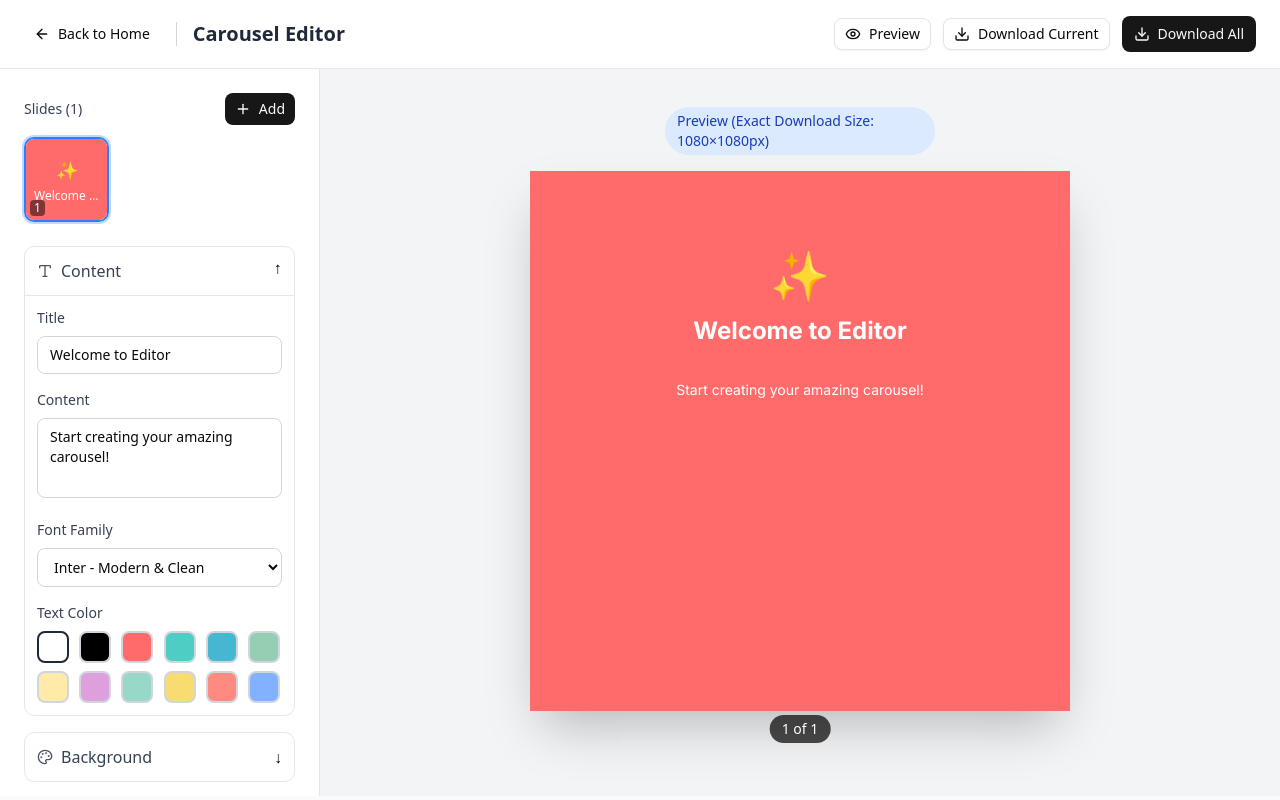
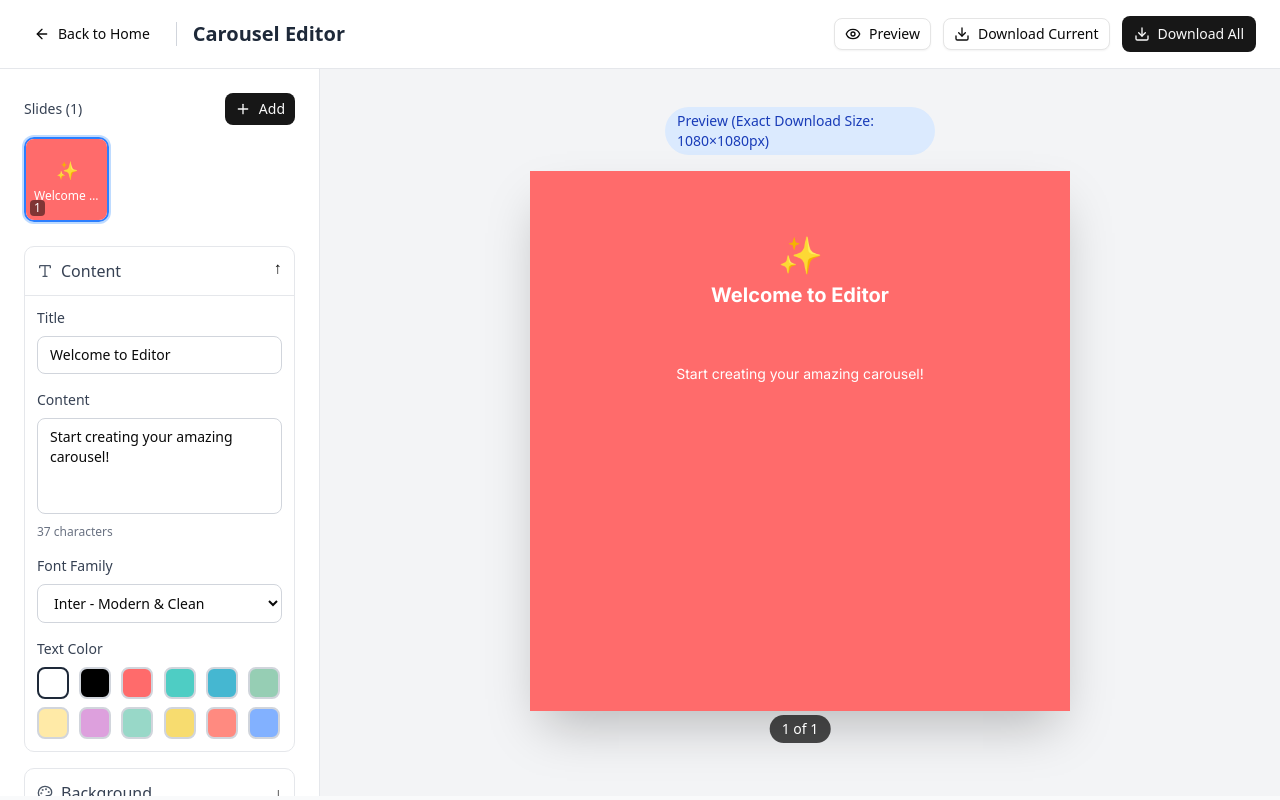
Before and after one commit to Habib7442/carouselly, a Next.js app: page /editor in a window 1280 px wide. Built offline with nearby package versions, Linux system fonts and the light colour scheme.

Commit message:
Fix text overflow and hashtag visibility issues

```diff
--- a/app/editor/page.tsx
+++ b/app/editor/page.tsx
@@ -61,8 +61,9 @@ const FormattedContent = ({ content }: { content: string }) => {
           <span
             key={index}
             style={{
-              color: '#60A5FA', // Blue color for hashtags
-              fontWeight: '600'
+              color: '#3B82F6', // Bright blue color for hashtags
+              fontWeight: '700',
+              textShadow: '0 1px 2px rgba(0,0,0,0.3)' // Add shadow for better visibility
             }}
           >
             {part}
@@ -240,7 +241,7 @@ function EditorPageContent() {
   };
 
   const addTextToCanvas = (canvas: Canvas, slide: CarouselSlide) => {
-    const padding = 120;
+    const padding = 80; // Increased padding for better text containment
     const canvasWidth = 1080;
     const canvasHeight = 1080;
     const contentWidth = canvasWidth - (padding * 2);
@@ -248,7 +249,7 @@ function EditorPageContent() {
     if (slide.emoji) {
       const emoji = new FabricText(slide.emoji, {
         left: canvasWidth / 2,
-        top: 180,
+        top: 120, // Moved up slightly
         fontSize: 80,
         textAlign: 'center',
         originX: 'center',
@@ -259,11 +260,11 @@ function EditorPageContent() {
     }
 
     if (slide.title) {
-      const titleFontSize = 44;
+      const titleFontSize = 38; // Reduced from 44 to prevent overflow
       const titleLines = wrapText(slide.title, contentWidth, titleFontSize, slide.titleFontFamily || 'Inter');
-      const titleLineHeight = titleFontSize * 1.2;
+      const titleLineHeight = titleFontSize * 1.1; // Reduced line height
       const totalTitleHeight = titleLines.length * titleLineHeight;
-      const startY = 350 - (totalTitleHeight / 2);
+      const startY = 280 - (totalTitleHeight / 2); // Adjusted position
 
       titleLines.forEach((line, index) => {
         const title = new FabricText(line, {
@@ -283,11 +284,11 @@ function EditorPageContent() {
     }
 
     if (slide.content) {
-      const contentFontSize = 22;
+      const contentFontSize = 20; // Reduced from 22
       const contentLines = wrapText(slide.content, contentWidth, contentFontSize, slide.contentFontFamily || 'Inter');
-      const contentLineHeight = contentFontSize * 1.4;
+      const contentLineHeight = contentFontSize * 1.3;
       const totalContentHeight = contentLines.length * contentLineHeight;
-      const startY = 500 - (totalContentHeight / 2);
+      const startY = 500 - (totalContentHeight / 2); // Adjusted position
 
       contentLines.forEach((line, index) => {
         // Check if line contains hashtags for special styling
@@ -311,7 +312,7 @@ function EditorPageContent() {
           parts.forEach((part) => {
             if (part.trim()) {
               const isHashtag = part.startsWith('#');
-              const textColor = isHashtag ? '#60A5FA' : (slide.contentColor || '#FFFFFF');
+              const textColor = isHashtag ? '#3B82F6' : (slide.contentColor || '#FFFFFF'); // Bright blue for hashtags
 
               const textObj = new FabricText(part, {
                 left: currentX,
@@ -322,7 +323,13 @@ function EditorPageContent() {
                 fontWeight: isHashtag ? 'bold' : 'normal',
                 originX: 'left',
                 originY: 'center',
-                selectable: false
+                selectable: false,
+                shadow: isHashtag ? new Shadow({
+                  color: 'rgba(0,0,0,0.5)',
+                  blur: 2,
+                  offsetX: 1,
+                  offsetY: 1
+                }) : undefined
               });
 
               canvas.add(textObj);
@@ -599,9 +606,12 @@ function EditorPageContent() {
                       <textarea
                         value={currentSlideData.content || ''}
                         onChange={(e) => updateSlide(currentSlideData.id, { content: e.target.value })}
-                        className="w-full px-3 py-2 border border-gray-300 rounded-md text-sm h-20 resize-none"
+                        className="w-full px-3 py-2 border border-gray-300 rounded-md text-sm h-24 resize-none"
                         placeholder="Enter slide content"
                       />
+                      <div className="mt-1 text-xs text-gray-500">
+                        {(currentSlideData.content || '').length} characters
+                      </div>
                     </div>
 
                     <div>
@@ -892,18 +902,21 @@ function EditorPageContent() {
                 )}
 
                 {/* Content Layer */}
-                <div className="absolute inset-0 flex flex-col items-center justify-center text-white">
+                <div className="absolute inset-0 flex flex-col items-center justify-center text-white p-10">
                   {currentSlideData.emoji && (
-                    <div className="absolute top-20 text-5xl">{currentSlideData.emoji}</div>
+                    <div className="absolute top-16 text-4xl">{currentSlideData.emoji}</div>
                   )}
 
                   {currentSlideData.title && (
                     <h2
-                      className="absolute top-36 text-2xl font-bold text-center w-full px-16"
+                      className="absolute top-28 text-xl font-bold text-center w-full px-8 leading-tight"
                       style={{
                         fontFamily: currentSlideData.titleFontFamily || fontFamilies[0].value,
                         color: currentSlideData.titleColor || '#FFFFFF',
-                        textAlign: currentSlideData.titleAlign || 'center'
+                        textAlign: currentSlideData.titleAlign || 'center',
+                        wordWrap: 'break-word',
+                        overflowWrap: 'break-word',
+                        hyphens: 'auto'
                       }}
                     >
                       {currentSlideData.title}
@@ -912,11 +925,16 @@ function EditorPageContent() {
 
                   {currentSlideData.content && (
                     <div
-                      className="absolute top-52 text-sm w-full px-16 leading-relaxed"
+                      className="absolute top-48 text-sm w-full px-8 leading-relaxed"
                       style={{
                         fontFamily: currentSlideData.contentFontFamily || fontFamilies[0].value,
                         color: currentSlideData.contentColor || '#FFFFFF',
-                        textAlign: currentSlideData.contentAlign || 'center'
+                        textAlign: currentSlideData.contentAlign || 'center',
+                        wordWrap: 'break-word',
+                        overflowWrap: 'break-word',
+                        hyphens: 'auto',
+                        maxHeight: '280px',
+                        overflow: 'hidden'
                       }}
                     >
                       <FormattedContent content={currentSlideData.content} />
```
